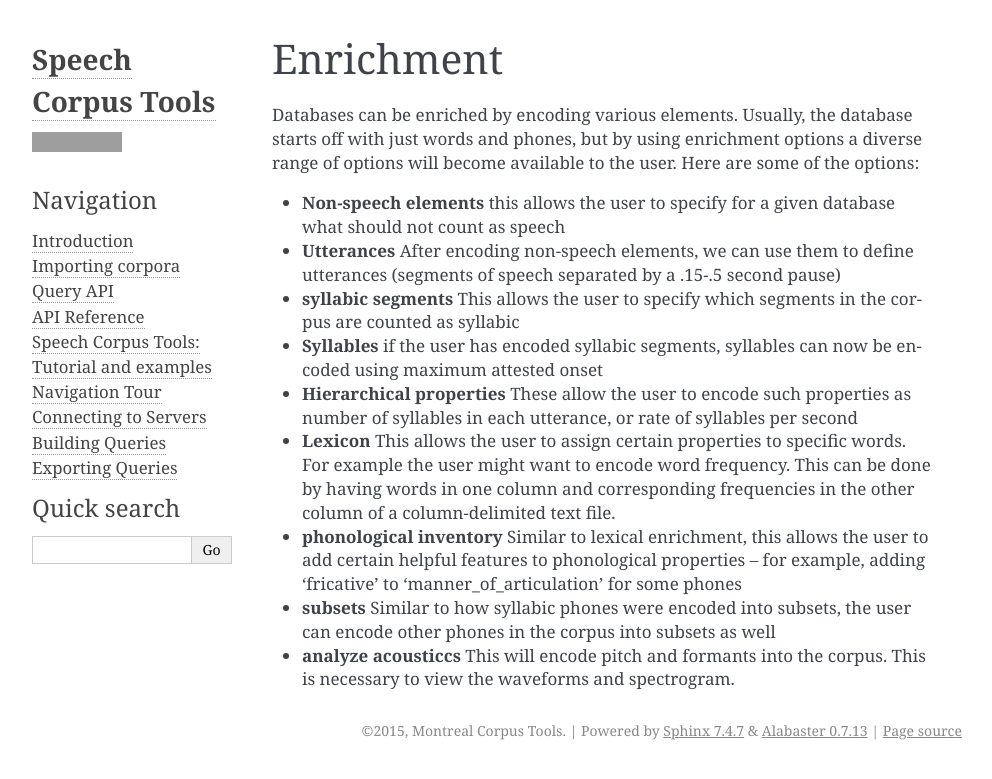
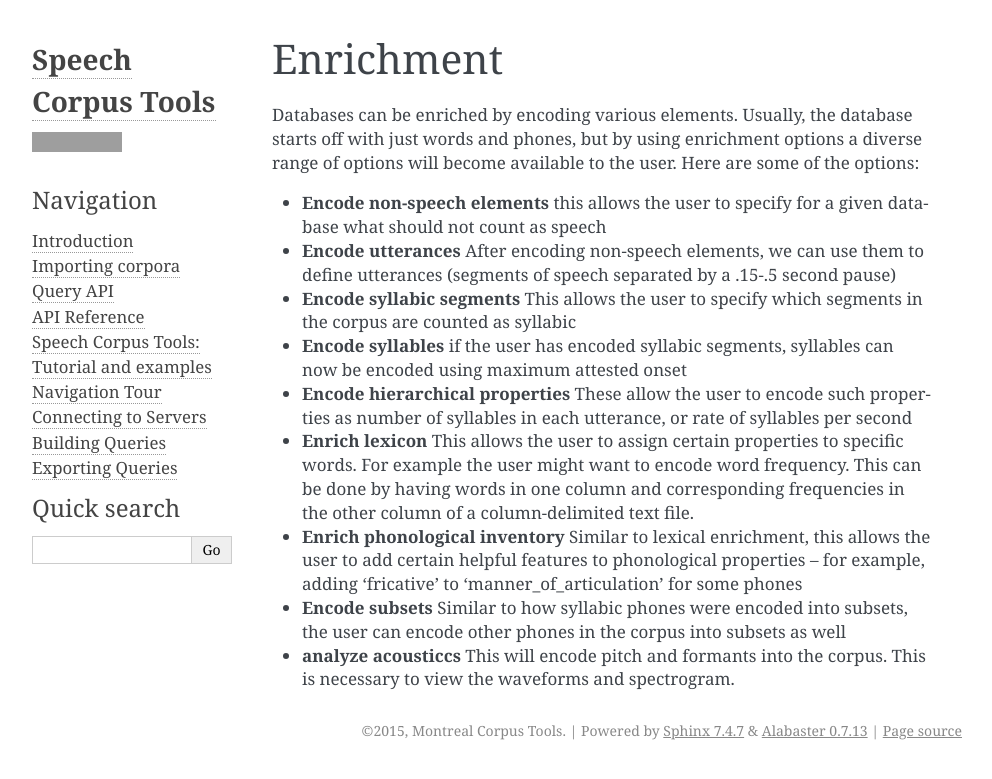
Before and after one commit to MontrealCorpusTools/speechcorpustools, a Sphinx documentation site: the page built from docs/source/additional/enrichment.rst, in a window 1280 px wide, cut to the strip 0-779 px from the top of the page. Shown: the whole strip, without its empty margins (148-1140 px from the left). Built offline with Sphinx 7.4.7, drawn with Linux system fonts in a browser that asks for light colours; pages that are not in the unit, such as notebooks, are missing from menus; grey boxes are pictures that could not be loaded.

Commit message:
enrichment, viewing, results
docs and pics for enrichment, viewing discourses, results

```diff
--- a/docs/source/additional/enrichment.rst
+++ b/docs/source/additional/enrichment.rst
@@ -6,12 +6,12 @@ Enrichment
 
 Databases can be enriched by encoding various elements. Usually, the database starts off with just words and phones, but by using enrichment options a diverse range of options will become available to the user. Here are some of the options:
 
-* **Non-speech elements** this allows the user to specify for a given database what should not count as speech
-* **Utterances** After encoding non-speech elements, we can use them to define utterances (segments of speech separated by a .15-.5 second pause)
-* **syllabic segments** This allows the user to specify which segments in the corpus are  counted as syllabic
-* **Syllables** if the user has encoded syllabic segments, syllables can now be encoded using maximum attested onset
-* **Hierarchical properties** These allow the user to encode such properties as number of syllables in each utterance, or rate of syllables per second
-* **Lexicon** This allows the user to assign certain properties to specific words. For example the user might want to encode word frequency. This can be done by having words in one column and corresponding frequencies in the other column of a column-delimited text file.
-* **phonological inventory** Similar to lexical enrichment, this allows the user to add certain helpful features to phonological properties -- for example, adding 'fricative' to 'manner_of_articulation' for some phones
-* **subsets** Similar to how syllabic phones were encoded into subsets, the user can encode other phones in the corpus into subsets as well
+* **Encode non-speech elements** this allows the user to specify for a given database what should not count as speech
+* **Encode utterances** After encoding non-speech elements, we can use them to define utterances (segments of speech separated by a .15-.5 second pause)
+* **Encode syllabic segments** This allows the user to specify which segments in the corpus are  counted as syllabic
+* **Encode syllables** if the user has encoded syllabic segments, syllables can now be encoded using maximum attested onset
+* **Encode hierarchical properties** These allow the user to encode such properties as number of syllables in each utterance, or rate of syllables per second
+* **Enrich lexicon** This allows the user to assign certain properties to specific words. For example the user might want to encode word frequency. This can be done by having words in one column and corresponding frequencies in the other column of a column-delimited text file.
+* **Enrich phonological inventory** Similar to lexical enrichment, this allows the user to add certain helpful features to phonological properties -- for example, adding 'fricative' to 'manner_of_articulation' for some phones
+* **Encode subsets** Similar to how syllabic phones were encoded into subsets, the user can encode other phones in the corpus into subsets as well
 * **analyze acousticcs** This will encode pitch and formants into the corpus. This is necessary to view the waveforms and spectrogram.
--- a/docs/source/additional/viewingresults.rst
+++ b/docs/source/additional/viewingresults.rst
@@ -7,7 +7,11 @@ Viewing Results
 Having run a query, a user will want to make sense of the results. These can be found in the "Query \#" that will appear as soon as the query has finished running.
 
 
-image query # tab
+	.. image:: querynum.png
+		:width: 650px
+		:width: 263px
+		:align: center
+		:alt: Image cannot be displayed in your browser
 
 
 Within this tab, based on the linguistic objects the user was searching for (utterance, word, phone, or syllable) there will be different columns\*.
```
Also changed, not shown: docs/source/additional/viewingdiscourses.rst (+20 -5 lines), docs/source/additional/discoursebotempty.png (added), docs/source/additional/discourseempty.png (added), docs/source/additional/discoursetab.png (added), docs/source/additional/querynum.png (added).
